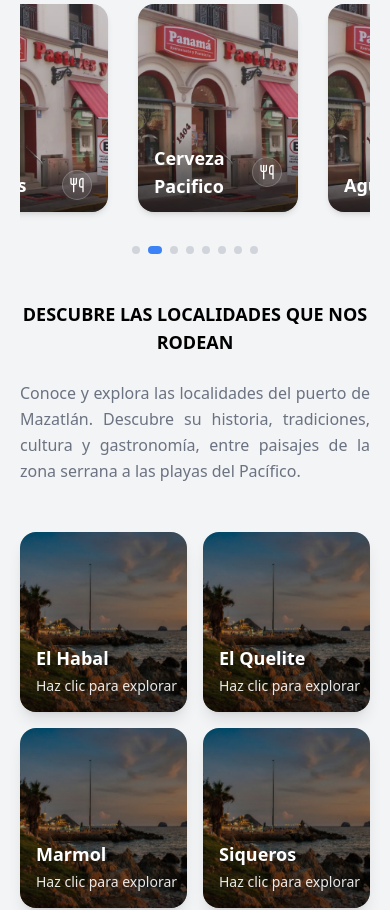
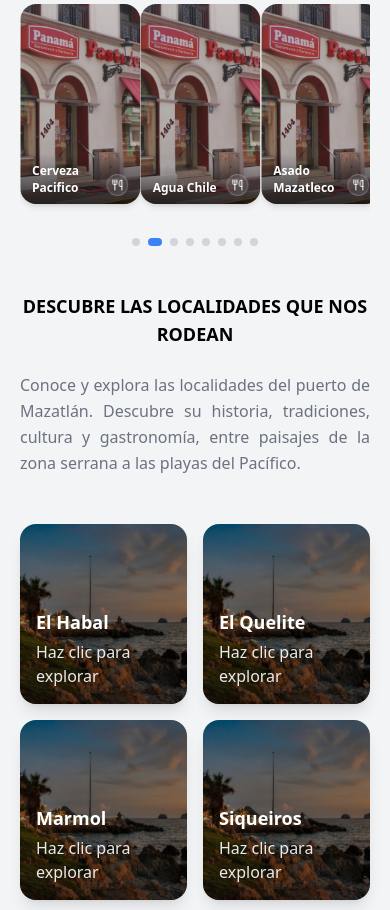
Before and after one commit to Adri13A/MazaTour-Front-end, a Next.js app: page / in a window 390 px wide. Shown: the part 1180-2090 px from the top of the page. Built offline with nearby package versions, Linux system fonts and the light colour scheme; no server answers; a web font is replaced by a local one.

Commit message:
se ajusta responsividad del card de comidas

```diff
--- a/src/app/components/carouselFood/CardFoods.tsx
+++ b/src/app/components/carouselFood/CardFoods.tsx
@@ -1,13 +1,13 @@
 import { Utensils } from "lucide-react";
 
 interface CardFoodsProps {
-  imagen: string;
-  nombre: string;
-};
+  readonly imagen: string;
+  readonly nombre: string;
+}
 
 export default function CardFoods({ imagen, nombre }: CardFoodsProps) {
   return (
-    <div className="relative w-[10rem] h-[13rem] md:h-[24rem] md:w-[15rem] rounded-2xl overflow-hidden shadow-md">
+    <div className="relative aspect-[3/5] min-w-[120px] max-w-[18rem] w-full h-auto rounded-2xl overflow-hidden shadow-md">
       {/* Imagen de fondo personalizada */}
       <div
         className="absolute inset-0 bg-cover bg-center"
@@ -15,12 +15,15 @@ export default function CardFoods({ imagen, nombre }: CardFoodsProps) {
       ></div>
 
       {/* Capa con degradado y contenido */}
-      <div className="absolute bottom-0 left-0 w-full bg-gradient-to-t from-black/70 to-transparent py-3 flex items-center justify-between px-4">
-        <h3 className="text-white font-bold text-lg md:text-2xl drop-shadow-2xl">{nombre}</h3>
+      <div className="absolute bottom-0 left-0 w-full bg-gradient-to-t from-black/70 to-transparent px-3 py-2 sm:px-4 sm:py-3">
+        <div className="flex items-end justify-between gap-2 w-full">
+          <h3 className="text-white font-bold text-xs sm:text-sm md:text-base lg:text-lg drop-shadow leading-snug line-clamp-2">
+            {nombre}
+          </h3>
 
-        {/* Icono dentro de círculo con efecto glassmorphism - completamente responsivo */}
-        <div className="backdrop-blur-md bg-white/10 border border-white/20 rounded-full p-1.5 md:p-3">
-          <Utensils className="text-white w-4 h-4 md:w-7 md:h-7" />
+          <div className="backdrop-blur-md bg-white/10 border border-white/20 rounded-full p-1 sm:p-1.5">
+            <Utensils className="text-white w-3 h-3 sm:w-4 sm:h-4 md:w-5 md:h-5" />
+          </div>
         </div>
       </div>
     </div>
--- a/src/app/components/carouselFood/CarouselWrapper.tsx
+++ b/src/app/components/carouselFood/CarouselWrapper.tsx
@@ -1,100 +1,106 @@
-import React, { ReactNode, useState } from 'react';
-import { Swiper, SwiperSlide } from 'swiper/react';
-import { Navigation, Pagination, Autoplay } from 'swiper/modules';
-import 'swiper/css';
-import 'swiper/css/navigation';
-import 'swiper/css/pagination';
+import React, { ReactNode, useRef } from "react";
+import { Swiper, SwiperSlide } from "swiper/react";
+import { Navigation, Pagination, Autoplay } from "swiper/modules";
+import "swiper/css";
+import "swiper/css/navigation";
+import "swiper/css/pagination";
 
 interface CarouselWrapperProps {
   children: ReactNode;
+  slidesPerView?: number | "auto";
+  spaceBetween?: number;
 }
 
-const CarouselWrapper = ({ children }: CarouselWrapperProps) => {
+const CarouselWrapper = ({
+  children,
+  slidesPerView = 5,
+  spaceBetween = 30
+}: CarouselWrapperProps) => {
   const items = React.Children.toArray(children);
-  const [activeIndex, setActiveIndex] = useState(0);
-  const navigationPrevRef = React.useRef(null);
-  const navigationNextRef = React.useRef(null);
+  const navigationPrevRef = useRef(null);
+  const navigationNextRef = useRef(null);
 
   return (
     <div className="relative w-full">
       <Swiper
         modules={[Navigation, Pagination, Autoplay]}
-        spaceBetween={10}
-        slidesPerView={5}
-        slidesPerGroup={1}
         loop={true}
         autoplay={{
-          delay: 5000,
+          delay: 3000,
           disableOnInteraction: false,
         }}
-        onSlideChange={(swiper) => setActiveIndex(swiper.realIndex)}
+        centeredSlides={false}
+        slidesPerView={slidesPerView}
+        spaceBetween={spaceBetween}
         pagination={{
           clickable: true,
-          renderBullet: (index, className) => {
-            return `<span class="${className} custom-bullet"></span>`;
-          },
+          renderBullet: (index, className) =>
+            `<span class="${className} custom-bullet"></span>`,
         }}
         navigation={{
           prevEl: navigationPrevRef.current,
           nextEl: navigationNextRef.current,
         }}
-        onBeforeInit={(swiper) => {
-          // @ts-ignore
-          swiper.params.navigation.prevEl = navigationPrevRef.current;
-          // @ts-ignore
-          swiper.params.navigation.nextEl = navigationNextRef.current;
+
+        className="select-none"
+        breakpoints={{
+          320: {
+            slidesPerView: 3,
+            spaceBetween: 12
+          },
+          400: {
+            slidesPerView: 3,
+            spaceBetween: 14
+          },
+          576: {
+            slidesPerView: 4,
+            spaceBetween: 16
+          },
+          640: {
+            slidesPerView: 4,
+            spaceBetween: 18
+          },
+          768: {
+            slidesPerView: 4,
+            spaceBetween: 20
+          },
+          900: {
+            slidesPerView: 5,
+            spaceBetween: 22
+          },
+          1024: {
+            slidesPerView: 5,
+            spaceBetween: 24
+          },
+          1200: {
+            slidesPerView: 5,
+            spaceBetween: 26
+          },
+          1400: {
+            slidesPerView: 6,
+            spaceBetween: 28
+          }
         }}
-        className="select-none"
       >
         {items.map((item, index) => (
-          <SwiperSlide key={index} className="!w-auto flex-shrink-0 min-[60px]:!w-[180px] sm:!w-[270px] md:!w-[270px] lg:!w-[270px]">
-            {item}
+          <SwiperSlide
+            key={index}
+          >
+            <div className="mx-auto">{item}</div>
           </SwiperSlide>
         ))}
       </Swiper>
+
+      {/* Pagination bullets */}
       <style>{`
         .custom-bullet {
-          width: 14px;
-          height: 14px;
-          margin: 0 4px;
-          border-radius: 50%;
-          background: #d1d5db;
-          transition: all 0.3s ease;
-          opacity: 1;
+          @apply w-3 h-3 bg-gray-300 rounded-full mx-1 transition-all;
         }
-
         .swiper-pagination-bullet-active.custom-bullet {
-          width: 24px;
-          border-radius: 7px;
-          background: #3b82f6;
+          @apply w-6 bg-blue-500 rounded-lg;
         }
-
         .swiper-pagination {
-          position: static !important;
-          margin-top: 1.5rem;
-        }
-
-        /* Media Query para pantallas más pequeñas */
-        @media (max-width: 768px) {
-          .custom-bullet {
-            width: 10px;
-            height: 10px;
-          }
-          .swiper-pagination-bullet-active.custom-bullet {
-            width: 18px;
-            border-radius: 6px;
-          }
-        }
-
-        @media (max-width: 480px) {
-          .custom-bullet {
-            width: 8px;
-            height: 8px;
-          }
-          .swiper-pagination-bullet-active.custom-bullet {
-            width: 14px;
-            border-radius: 5px;
-          }
+          @apply mt-6 flex justify-center;
         }
       `}</style>
     </div>
--- a/src/app/components/gallery/GalleryVillage.tsx
+++ b/src/app/components/gallery/GalleryVillage.tsx
@@ -1,22 +1,19 @@
-import React, { useState } from "react";
+import React, { useState, useEffect } from "react";
 import footerBg from '@/public/images/footer.webp';
+import { locations } from '../../data/locations.js';
 
 interface Localidad {
   nombre: string;
+  descripcion: string;
 }
-
-const localidades: Localidad[] = [
-  { nombre: "El Habal" },
-  { nombre: "El Quelite" },
-  { nombre: "Marmol" },
-  { nombre: "Siqueros" },
-  { nombre: "La Noria" },
-  { nombre: "El Recodo" },
-  { nombre: "Villa Union" }
-];
 
 const GalleryVillages = () => {
   const [hoveredCard, setHoveredCard] = useState<number | null>(null);
+  const [localidades, setLocalidades] = useState<Localidad[]>([]);
+
+  useEffect(() => {
+    setLocalidades(locations);
+  }, []);
 
   const puzzleLayout = [
     'md:col-span-2 md:row-span-2', // El Habal
@@ -34,7 +31,6 @@ const GalleryVillages = () => {
     const aspect = 'min-h-[160px] md:min-h-[160px]';
     return `${base} ${mobile} ${aspect} ${puzzleLayout[index]}`;
   };
-
 
   return (
     <div className="">
@@ -68,7 +64,6 @@ const GalleryVillages = () => {
             onFocus={() => setHoveredCard(index)}
             onBlur={() => setHoveredCard(null)}
             tabIndex={0}
-            role="article"
             aria-label={`Card de ${localidad.nombre}`}
           >
             {/* Imagen */}
@@ -84,10 +79,10 @@ const GalleryVillages = () => {
 
             {/* Título */}
             <div className={`absolute bottom-4 left-4 transition-all duration-300 ${hoveredCard === index ? 'opacity-0' : 'opacity-100'}`}>
-              <h3 className="text-white font-bold text-lg md:text-2xl drop-shadow-2xl">
+              <h2 className="text-white font-bold text-lg md:text-2xl drop-shadow-2xl">
                 {localidad.nombre}
-              </h3>
-              <p className="text-white/90 text-sm mt-1 drop-shadow-md">
+              </h2>
+              <p className="text-white/90 max-w-3xl mx-auto mt-1 drop-shadow-md">
                 Haz clic para explorar
               </p>
             </div>
@@ -95,11 +90,11 @@ const GalleryVillages = () => {
             {/* Info hover */}
             <div className={`absolute inset-x-3 bottom-3 bg-black-900/80 backdrop-blur-sm rounded-2xl p-4 transition-all duration-500 ease-in-out ${hoveredCard === index ? 'translate-y-0 opacity-100 h-auto' : 'translate-y-full opacity-0 h-0'}`}>
               <div className="text-white">
-                <h3 className="text-white font-bold text-lg md:text-2xl drop-shadow-2xl mb-2">
+                <h2 className="text-white font-bold text-lg md:text-2xl drop-shadow-2xl mb-2">
                   {localidad.nombre}
-                </h3>
-                <p className="text-sm text-white/80 line-clamp-3">
-                  Descripción detallada sobre esta localidad...
+                </h2>
+                <p className="max-w-3xl mx-auto text-white/80 line-clamp-3">
+                {localidad.descripcion}
                 </p>
               </div>
             </div>
--- /dev/null
+++ b/src/app/data/locations.js
@@ -0,0 +1,47 @@
+import panamaImage from '@/public/images/companies/panama.webp';
+
+export const locations = [
+
+    {
+    id: 1,
+    imagen: panamaImage.src,
+    nombre: 'El Habal',
+    descripcion: 'Repostería, panadería y restaurante desde 1974.',
+    },
+    {
+      id: 2,
+      imagen: panamaImage.src,
+      nombre: 'El Quelite',
+      descripcion: 'Cafe, sabores e Historia desde 1950 ',
+    },
+    {
+      id: 3,
+      imagen: panamaImage.src,
+      nombre: 'Marmol',
+      descripcion: 'Cerveza, tradicion y cultura desde 1900',
+    },
+    {
+    id: 4,
+    imagen: panamaImage.src,
+    nombre: 'Siqueiros',
+    descripcion: 'Cerveza, tradicion y cultura desde 1900',
+    },
+    {
+    id: 5,
+    imagen: panamaImage.src,
+    nombre: 'La Noria',
+    descripcion: 'Cerveza, tradicion y cultura desde 1900',
+    },
+    {
+    id: 6,
+    imagen: panamaImage.src,
+    nombre: 'El Recodo',
+    descripcion: 'Cerveza, tradicion y cultura desde 1900',
+    },
+    {
+    id: 7,
+    imagen: panamaImage.src,
+    nombre: 'Villa Unión',
+    descripcion: 'Cerveza, tradicion y cultura desde 1900',
+    }
+  ];
```
Also changed, not shown: src/app/components/carouselCompanies/CardCompanies.tsx (+4 -4 lines), src/app/components/carouselCompanies/CarouselWrapper.tsx (+9 -18 lines). Lines whose indentation alone changed are shown as unchanged.
